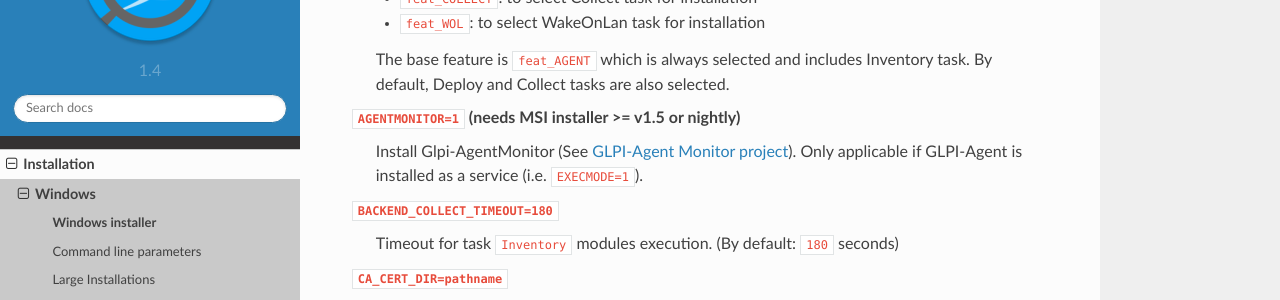
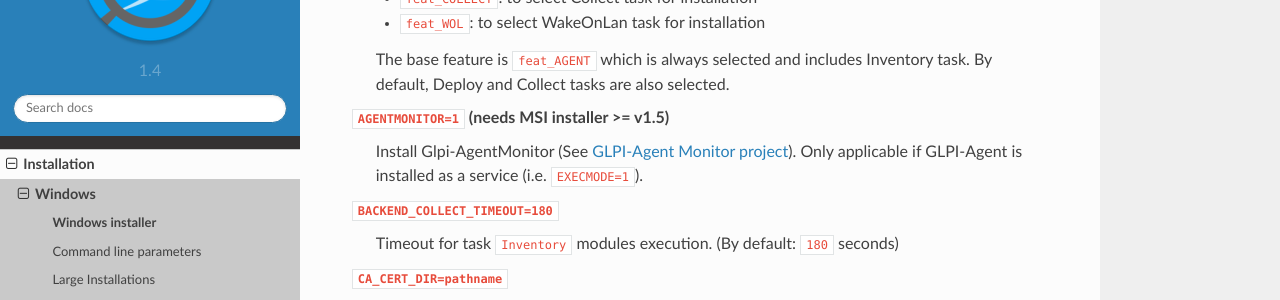
Before and after one commit to glpi-project/doc-agent, a Sphinx documentation site: the page built from source/installation/windows-command-line.rst, in a window 1280 px wide and 900 px high, scrolled down 1427 px. Shown: the part 150-450 px from the top of the window. Built offline with Sphinx 7.4.7 and the Read the Docs theme 2.0.0, drawn with Linux system fonts in a browser that asks for light colours; some of the changed text lies outside the part shown.

Commit message:
Updated documentation after GLPI-Agent 1.5 release

```diff
--- a/source/configuration.rst
+++ b/source/configuration.rst
@@ -422,7 +422,7 @@
 ``remote``
     Specify a remote inventory definition to be used by :doc:`../tasks/remote-inventory` task.
 
-``remote-workers`` (Available since GLPI Agent v1.5 nightly)
+``remote-workers`` (Available since GLPI Agent v1.5)
     Specify the maximum number of remote inventory the agent can process at the same time.
 
     By default, only one remote inventory can be processed at a given time.
--- a/source/installation/windows-command-line.rst
+++ b/source/installation/windows-command-line.rst
@@ -72,7 +72,7 @@
    The base feature is ``feat_AGENT`` which is always selected and includes Inventory task. By
    default, Deploy and Collect tasks are also selected.
 
-``AGENTMONITOR=1`` (needs MSI installer >= v1.5 or nightly)
+``AGENTMONITOR=1`` (needs MSI installer >= v1.5)
    Install Glpi-AgentMonitor (See `GLPI-Agent Monitor project <https://github.com/glpi-project/glpi-agentmonitor>`_).
    Only applicable if GLPI-Agent is installed as a service (i.e. ``EXECMODE=1``).
 
@@ -302,7 +302,7 @@
 ``REMOTE=remote:definition`` (needs MSI installer >= 1.3)
    Specify a remote inventory definition to be used by :doc:`../tasks/remote-inventory` task. (By default: empty)
 
-``REMOTE_WORKERS=max`` (needs MSI installer >= v1.5 or nightly)
+``REMOTE_WORKERS=max`` (needs MSI installer >= v1.5)
     Set the maximum number of remote inventory to process at the same time. (By default: ``1``)
 
 ``RUNNOW=1``
--- a/source/man/glpi-esx.inc
+++ b/source/man/glpi-esx.inc
@@ -3,4 +3,4 @@
 
    Some informations on this man page are probably outdated.
 
-   Since glpi-agent 1.5 nightly, ``--directory`` option is deprecated, you should use ``--path`` new option instead.
+   Since glpi-agent 1.5, ``--directory`` option is deprecated, you should use ``--path`` new option instead.
--- a/source/man/glpi-netdiscovery.inc
+++ b/source/man/glpi-netdiscovery.inc
@@ -1,4 +1,4 @@
 
 .. attention::
 
-   ``--v1`` and ``--v2c`` options are available since glpi-agent 1.5 nightly
+   ``--v1`` and ``--v2c`` options are available since glpi-agent 1.5
--- a/source/plugins/basic-authentication-server-plugin.rst
+++ b/source/plugins/basic-authentication-server-plugin.rst
@@ -7,7 +7,7 @@
 
 .. note::
 
-   **Basic Authentication Server Plugin** is available since GLPI Agent 1.5 nightly
+   **Basic Authentication Server Plugin** is available since GLPI Agent 1.5
 
 Setup
 *****
--- a/source/plugins/index.rst
+++ b/source/plugins/index.rst
@@ -30,7 +30,7 @@
 
 GLPI Agent is provided with few HTTP server plugins which are all disabled by default but can extend the HTTP interface with few nice features.
 Regarding security, the `SSL Server plugin <ssl-server-plugin.html>`_ can be used to encrypt HTTP exchange using SSL protocol and
-with GLPI Agent 1.5 nightly, the `Basic Authentication Server Plugin <basic-authentication-server-plugin.html>`_ can be used in combination
+with GLPI Agent 1.5, the `Basic Authentication Server Plugin <basic-authentication-server-plugin.html>`_ can be used in combination
 to require authentication (See :ref:`basic-authentication-use-cases`).
 
 Plugins
--- a/source/plugins/toolbox-plugin.rst
+++ b/source/plugins/toolbox-plugin.rst
@@ -19,7 +19,7 @@
 using a YAML file exported from `GLPI Fields plugin <https://github.com/pluginsGLPI/fields>`_.
 
 .. note::
-   Since GLPI Agent 1.5 nightly, **ToolBox** also permits to manage :doc:`../tasks/remote-inventory` task by defining and updating remotes.
+   Since GLPI Agent 1.5, **ToolBox** also permits to manage :doc:`../tasks/remote-inventory` task by defining and updating remotes.
    It can also be used to expire remotes and require a remoteinventory task start to handle any expired remotes right now.
    The interface is really basic: it doens't show the status of a remote and you'll still have to audit your agent log
    if some remotes are failing to upload an inventory in GLPI.
@@ -37,7 +37,7 @@
 
 .. warning::
    As the only current security is a "by trusted IP address" filtering, you should not enable **ToolBox** on an
-   unsecure network. Anyway, **since GLPI Agent 1.5 nightly**, you can enable :doc:`basic-authentication-server-plugin`
+   unsecure network. Anyway, **since GLPI Agent 1.5**, you can enable :doc:`basic-authentication-server-plugin`
    and :doc:`ssl-server-plugin` to completely secure the **ToolBox** interface.
 
 By default and for security reasons, you only have a very restricted interface this way.
--- a/source/tasks/remote-inventory.rst
+++ b/source/tasks/remote-inventory.rst
@@ -138,7 +138,7 @@
 
 By default, only one remote inventory can be run at a time.
 
-Since GLPI-Agent 1.5 nightly, you can use ``--remote-workers`` option to set the maximum number of worker the remote inventory task can run at the same time, each worker processing one remote.
+Since GLPI-Agent 1.5, you can use ``--remote-workers`` option to set the maximum number of worker the remote inventory task can run at the same time, each worker processing one remote.
 
 For example, the following command will process 2 remote inventory at the same time:
 
```
